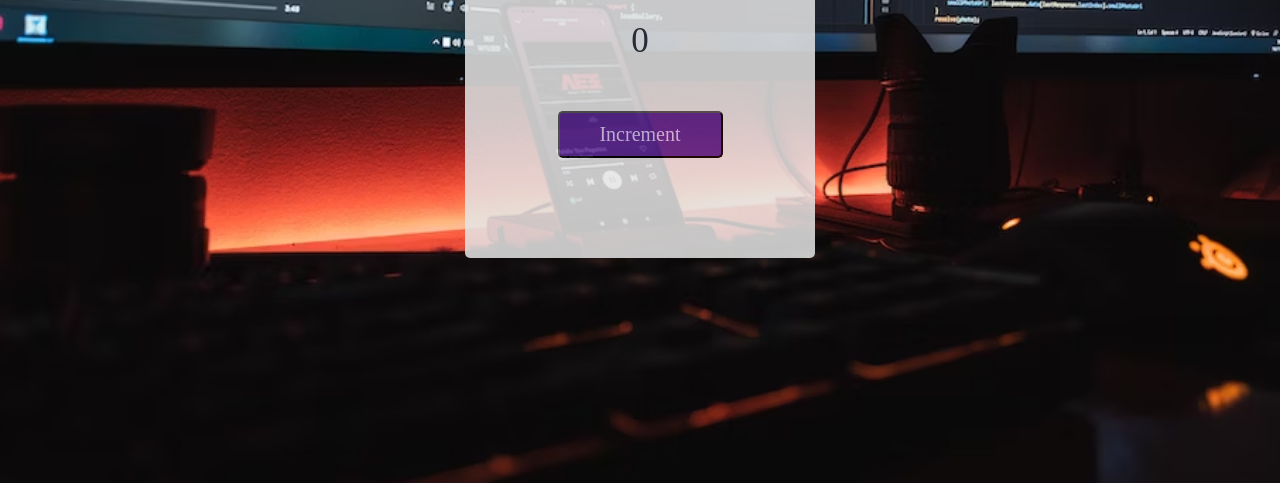
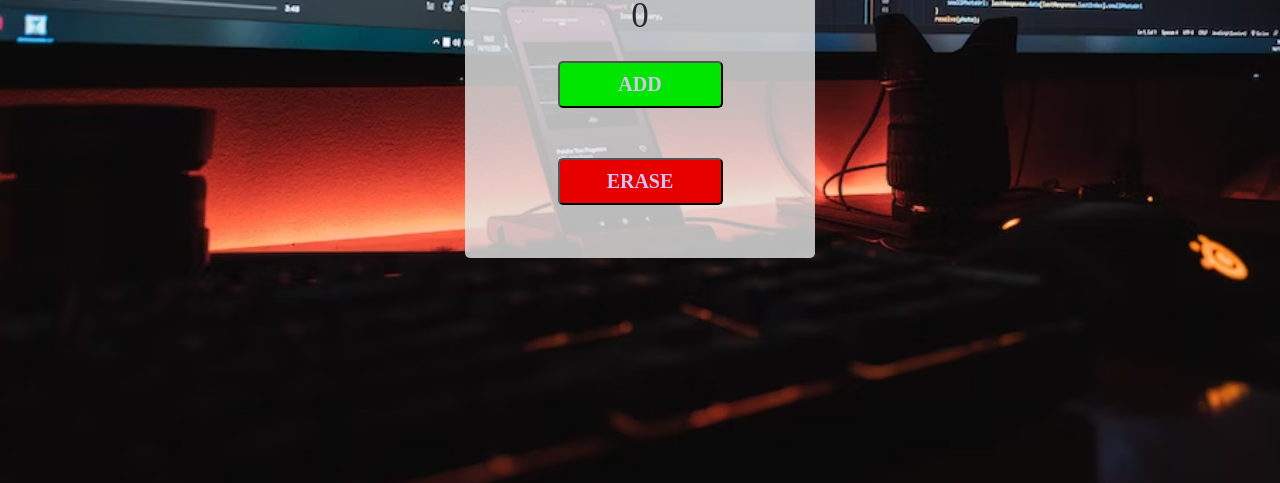
Before and after one commit to Mateus-A-Carvalho/increment-lessons, a plain HTML site: page index.html in a window 1280 px wide. Shown: the part 317-800 px from the top of the page. Drawn offline with Linux system fonts and the light colour scheme.

Commit message:
Add functionallity to erase count and change the background-color opacity

```diff
--- a/assets/scripts/script.js
+++ b/assets/scripts/script.js
@@ -1,4 +1,5 @@
 const incrementBtn = document.querySelector("#count-btn");
+const eraseBtn = document.querySelector("#erase-btn");
 const countDisplay = document.querySelector("#count-display");
 let count = 0;
 
@@ -10,4 +11,11 @@ function incrementBtnClick() {
   })
 }
 
-incrementBtnClick()
+function eraseBtnClick() {
+  eraseBtn.addEventListener("click", () => {
+    return countDisplay.innerHTML = count = 0;
+  });
+}
+
+eraseBtnClick();
+incrementBtnClick();
--- a/assets/styles/styles.css
+++ b/assets/styles/styles.css
@@ -1,8 +1,9 @@
 :root {
-  --bg-container: #E6E6E6;
+  --bg-container: #E6E6E6cc;
   --bdrs: .5rem;
   --color: #292933;
-  --bg-btn: #592791;
+  --bg-increment-btn: #00e600;
+  --bg-erase-btn: #e60000;
   --color-btn: #D7C3EF
 }
 
@@ -33,7 +34,6 @@ body {
   width: 35rem;
   height: 35rem;
   background-color: var(--bg-container);
-  opacity: .85;
   flex-direction: column;
   padding: 1rem;
   border-radius: var(--bdrs);
@@ -49,18 +49,34 @@ body {
 .container__display {
   font-size: 3.5rem;
   text-align: center;
-  margin: 2.5rem auto;
+  margin: 0 auto;
 }
 
-.container__btn {
+.increment__btn {
   width: 50%;
   margin: 2.5rem auto;
   color: var(--color-btn);
-  background-color: var(--bg-btn);
+  background-color: var(--bg-increment-btn);
   border-radius: var(--bdrs);
   font-size: 2rem;
   vertical-align: center;
   padding: 1rem 2.5rem;
+}
+
+.erase__btn {
+  width: 50%;
+  margin: 2.5rem auto;
+  color: var(--color-btn);
+  background-color: var(--bg-erase-btn);
+  border-radius: var(--bdrs);
+  font-size: 2rem;
+  vertical-align: center;
+  padding: 1rem 2.5rem;
+}
+
+.container__btn {
+  text-transform: uppercase;
+  font-weight: bold;
 }
 
 .container__btn:hover {
--- a/index.html
+++ b/index.html
@@ -12,7 +12,8 @@
   <div class="container">
     <h2 class="container__heading">Lesson Count</h2>
     <p class="container__display" id="count-display">0</p>
-    <button class="container__btn" id="count-btn">Increment</button>
+    <button class="container__btn increment__btn" id="count-btn">Add</button>
+    <button class="container__btn erase__btn" id="erase-btn">Erase</button>
   </div>
 
   <script src="assets/scripts/script.js"></script>
```
